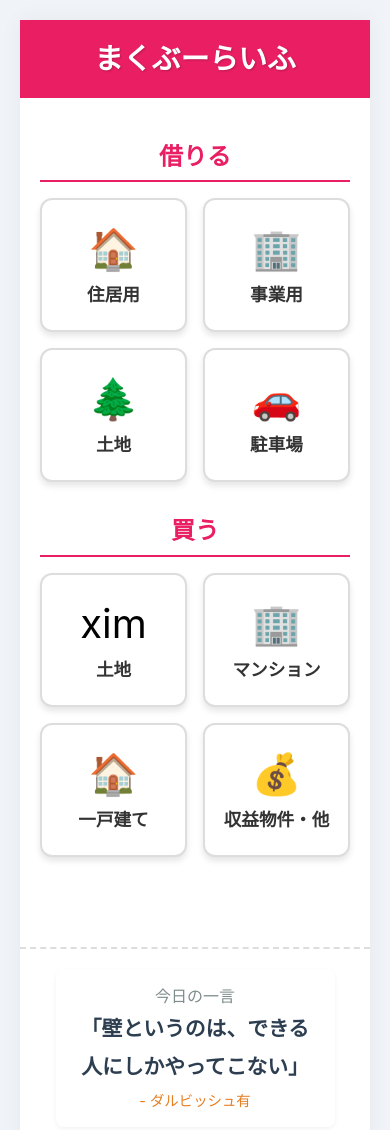
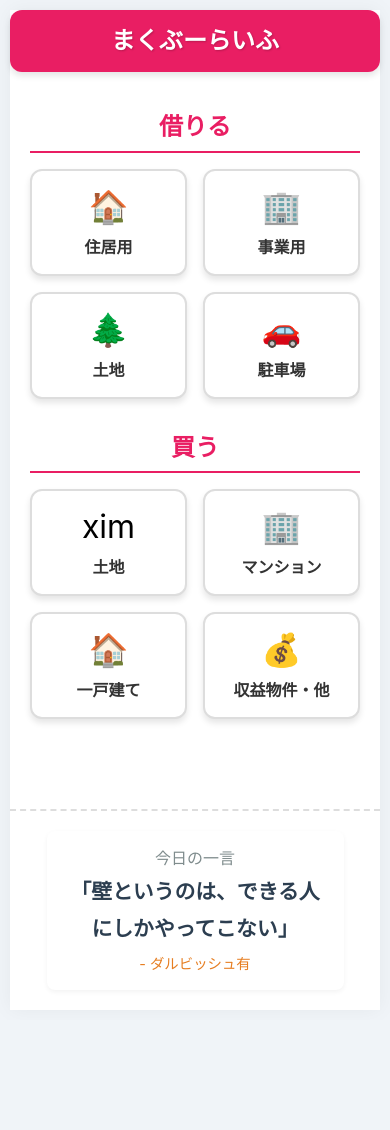
Before and after one commit to 1p-MAKER/okinawa-housing-search, a website: page index.html in a window 390 px wide. Shown: the top 1130 px of the page. After the commit the page ends 1020 px from the top, so only its background shows below. Drawn offline with Linux system fonts and the light colour scheme; a web font is replaced by a local one.

Commit message:
fix: Restore header background for visibility and optimize for mobile

```diff
--- a/style.css
+++ b/style.css
@@ -418,6 +418,11 @@ select {
     align-items: center;
     position: relative;
     margin-bottom: 20px;
+    background-color: var(--primary-color);
+    /* Added for contrast with white text */
+    padding: 15px;
+    border-radius: 12px;
+    box-shadow: 0 4px 6px rgba(0, 0, 0, 0.1);
 }
 
 .app-header h1 {
@@ -426,6 +431,40 @@ select {
     color: white;
     /* Requested White Text */
     text-shadow: 1px 1px 2px rgba(0, 0, 0, 0.2);
+}
+
+/* Mobile Optimization */
+@media (max-width: 480px) {
+    body {
+        padding: 10px;
+    }
+
+    .app-header {
+        padding: 12px;
+        margin-bottom: 16px;
+    }
+
+    .app-header h1 {
+        font-size: 1.5rem;
+    }
+
+    .type-btn {
+        padding: 16px 8px;
+    }
+
+    .type-btn .icon {
+        font-size: 2rem;
+    }
+
+    .type-btn .label {
+        font-size: 1rem;
+    }
+
+    .primary-button,
+    .secondary-button {
+        padding: 14px;
+        font-size: 1rem;
+    }
 }
 
 /* Footer Quotes */
```
